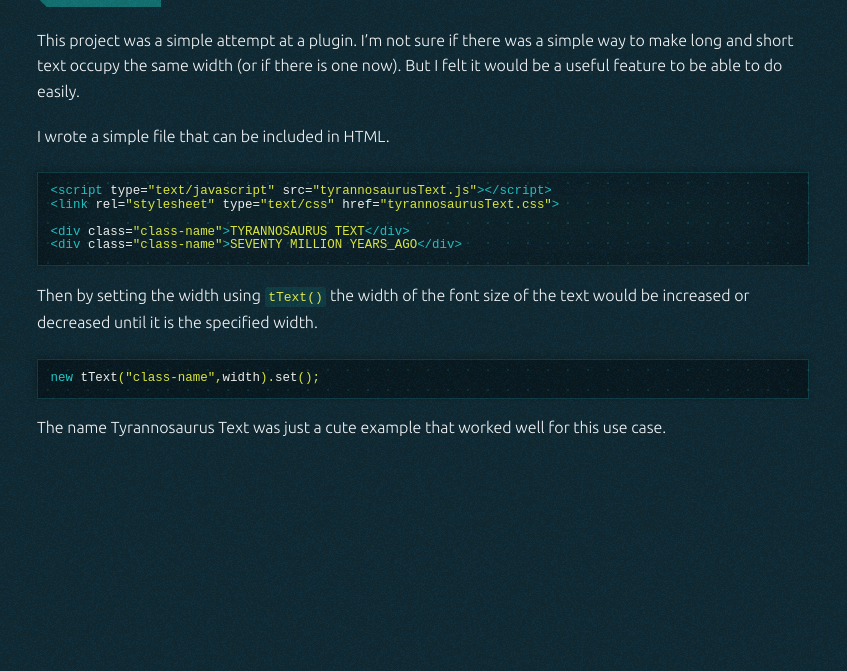
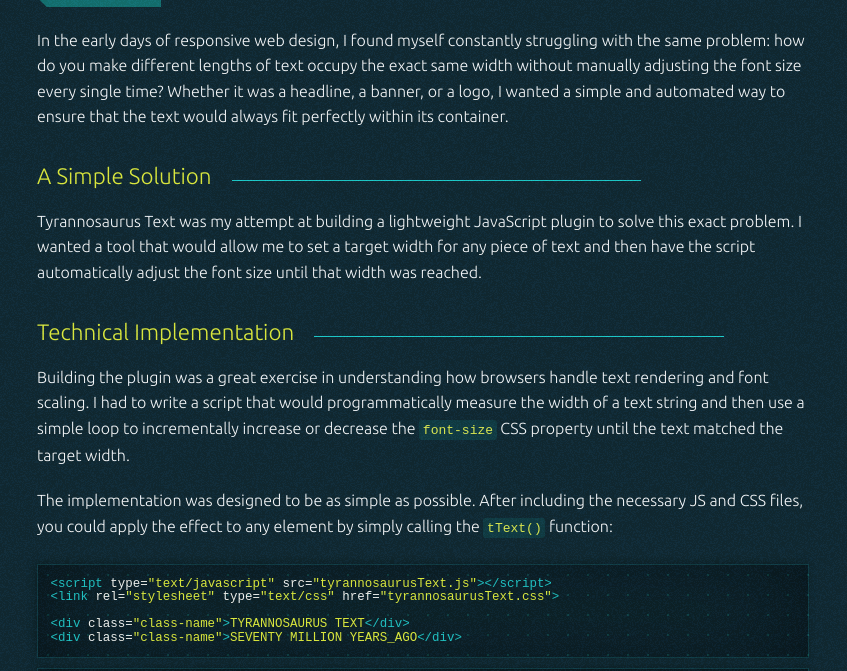
Before and after one commit to pjflanagan/pjflanagan.github.io, a Jekyll site: the page built from _posts/2015-04-01-tyrannosaurus-text.md, in a window 1280 px wide and 900 px high, scrolled down 350 px, cut to the strip 229-900 px from the top of the window. Shown: the whole strip, without its empty margins (217-1064 px from the left). Built offline with Jekyll 4.4.1, drawn with Linux system fonts in a browser that asks for light colours; some of the changed text lies outside the part shown.

Commit message:
last of my new articles

```diff
--- a/_posts/2015-04-01-tyrannosaurus-text.md
+++ b/_posts/2015-04-01-tyrannosaurus-text.md
@@ -7,12 +7,19 @@ categories:
 image: https://github.com/pjflanagan/tyrannosaurusText/raw/gh-pages/tText.png
 github: https://github.com/pjflanagan/tyrannosaurusText
 website:
-sitemap: false
 ---
 
-This project was a simple attempt at a plugin. I'm not sure if there was a simple way to make long and short text occupy the same width (or if there is one now). But I felt it would be a useful feature to be able to do easily.
+In the early days of responsive web design, I found myself constantly struggling with the same problem: how do you make different lengths of text occupy the exact same width without manually adjusting the font size every single time? Whether it was a headline, a banner, or a logo, I wanted a simple and automated way to ensure that the text would always fit perfectly within its container.
 
-I wrote a simple file that can be included in HTML.
+## A Simple Solution
+
+**Tyrannosaurus Text** was my attempt at building a lightweight JavaScript plugin to solve this exact problem. I wanted a tool that would allow me to set a target width for any piece of text and then have the script automatically adjust the font size until that width was reached.
+
+## Technical Implementation
+
+Building the plugin was a great exercise in understanding how browsers handle text rendering and font scaling. I had to write a script that would programmatically measure the width of a text string and then use a simple loop to incrementally increase or decrease the `font-size` CSS property until the text matched the target width.
+
+The implementation was designed to be as simple as possible. After including the necessary JS and CSS files, you could apply the effect to any element by simply calling the `tText()` function:
 
 {% highlight html %}
 <script type="text/javascript" src="tyrannosaurusText.js"></script>
@@ -22,10 +29,14 @@ I wrote a simple file that can be included in HTML.
 <div class="class-name">SEVENTY MILLION YEARS_AGO</div>
 {% endhighlight %}
 
-Then by setting the width using `tText()` the width of the font size of the text would be increased or decreased until it is the specified width.
-
 {% highlight javascript %}
-new tText("class-name",width).set();
+new tText("class-name", width).set();
 {% endhighlight %}
 
-The name Tyrannosaurus Text was just a cute example that worked well for this use case.
+## Why the Name?
+
+The name **Tyrannosaurus Text** was originally just a silly placeholder that I used while I was testing the script, but it eventually stuck.
+
+## Use Case
+
+This was never used by anyone, anywhere. Even me. Simply because there is no use case for it. Anyone who would take the time to set this up could have saved time by just setting the font sizes manually. Still a fun project to see working though.
```
Also changed, not shown: _posts/2016-04-28-mrun.md (+15 -5 lines), _posts/2018-08-04-tragedize.md (+14 -3 lines), _posts/2022-02-22-wordle-photo.md (+12 -3 lines), _posts/2024-01-02-arcade-cabinets.md (+17 -2 lines), assets/posts/2024/arcade-mario.png (added).
